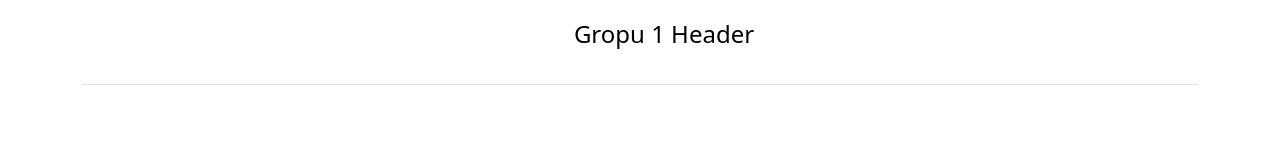
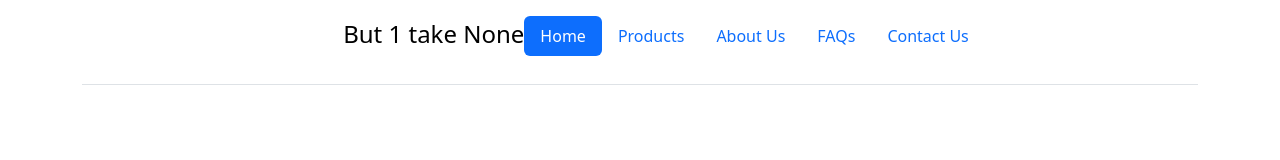
Before and after one commit to baderajennyson/baderajennyson.github.io, a plain HTML site: page index.html in a window 1280 px wide. Drawn offline with Linux system fonts and the light colour scheme.

Commit message:
nav list

```diff
--- a/index.html
+++ b/index.html
@@ -15,8 +15,26 @@
           <svg class="bi me-2" width="40" height="32" aria-hidden="true">
             <use xlink:href="#bootstrap"></use>
           </svg>
-          <span class="fs-4">Gropu 1 Header</span>
+          <span class="fs-4">But 1 take None</span>
         </a>
+
+        <ul class="nav nav-pills">
+          <li class="nav-item">
+            <a href="#" class="nav-link active" aria-current="page">Home</a>
+          </li>
+          <li class="nav-item">
+            <a href="#" class="nav-link">Products</a>
+          </li>
+          <li class="nav-item">
+            <a href="#" class="nav-link">About Us</a>
+          </li>
+          <li class="nav-item">
+            <a href="#" class="nav-link">FAQs</a>
+          </li>
+          <li class="nav-item">
+            <a href="#" class="nav-link">Contact Us</a>
+          </li>
+        </ul>
       </header>
     </div>
     <script src="js/bootstrap.bundle.min.js"></script>
```
